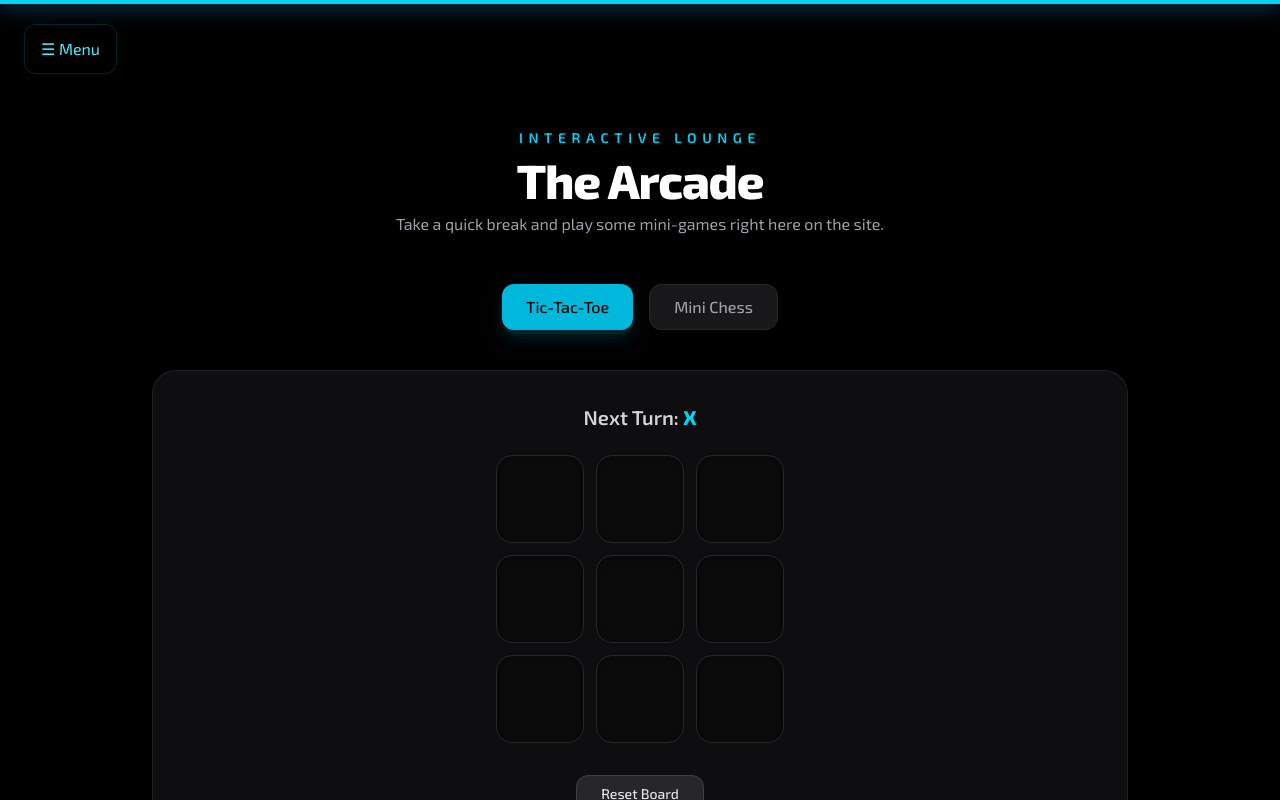
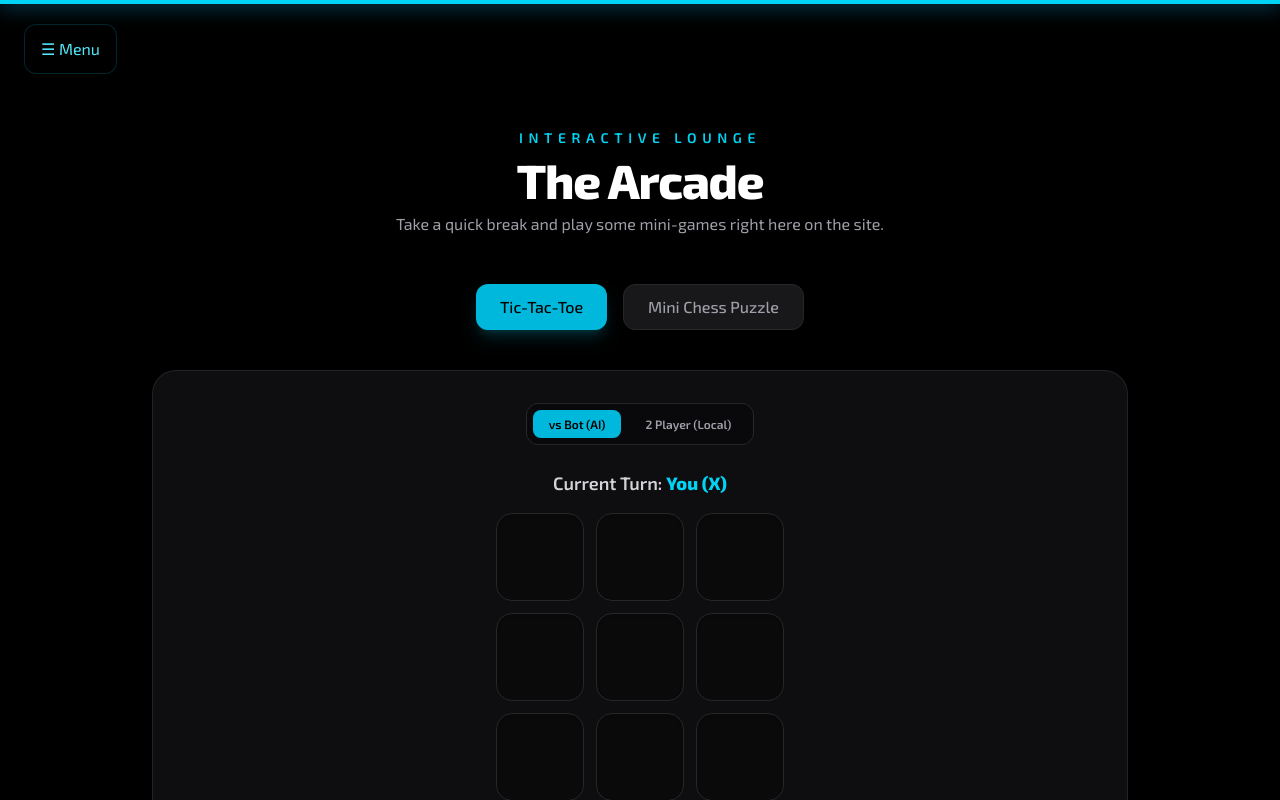
Before and after one commit to justanotheremail230-ux/Izumi-Gaming-Archive, a Next.js app: page /arcade in a window 1280 px wide. Shown: the top 800 px of the page. Built offline with nearby package versions, Linux system fonts and the light colour scheme.

Commit message:
Added Arcade Section

```diff
--- a/app/arcade/page.tsx
+++ b/app/arcade/page.tsx
@@ -1,8 +1,7 @@
 "use client";
 
-import { useState } from "react";
+import { useState, useEffect } from "react";
 import Navbar from "../components/Navbar";
-import FadeInSection from "../components/FadeInSection";
 
 export default function ArcadePage() {
   const [selectedGame, setSelectedGame] = useState<"tictactoe" | "chess">("tictactoe");
@@ -38,27 +37,26 @@ export default function ArcadePage() {
                 : "bg-zinc-900 text-zinc-400 hover:bg-zinc-800 hover:text-white border border-zinc-800"
             }`}
           >
-            Mini Chess
+            Mini Chess Puzzle
           </button>
         </div>
 
         {/* Game Container Area */}
-        <div className="bg-zinc-900/60 backdrop-blur-xl border border-zinc-800/80 rounded-3xl p-8 shadow-2xl min-h-[450px] flex flex-col items-center justify-center">
-          {selectedGame === "tictactoe" ? (
-            <TicTacToeGame />
-          ) : (
-            <ChessPlaceholder />
-          )}
+        <div className="bg-zinc-900/60 backdrop-blur-xl border border-zinc-800/80 rounded-3xl p-8 shadow-2xl min-h-[480px] flex flex-col items-center justify-center">
+          {selectedGame === "tictactoe" ? <TicTacToeGame /> : <MiniChessGame />}
         </div>
       </section>
     </main>
   );
 }
 
-// Simple Interactive Tic-Tac-Toe Component
+// ==========================================
+// TIC-TAC-TOE WITH PVP & VS AI MODES
+// ==========================================
 function TicTacToeGame() {
   const [board, setBoard] = useState(Array(9).fill(null));
   const [isXNext, setIsXNext] = useState(true);
+  const [gameMode, setGameMode] = useState<"pvp" | "ai">("ai");
 
   const calculateWinner = (squares: Array<string | null>) => {
     const lines = [
@@ -78,8 +76,29 @@ function TicTacToeGame() {
   const winner = calculateWinner(board);
   const isDraw = !winner && board.every((square) => square !== null);
 
+  useEffect(() => {
+    if (gameMode === "ai" && !isXNext && !winner && !isDraw) {
+      const timer = setTimeout(() => {
+        const emptyIndices = board
+          .map((val, idx) => (val === null ? idx : null))
+          .filter((val) => val !== null) as number[];
+
+        if (emptyIndices.length > 0) {
+          const randomIndex = emptyIndices[Math.floor(Math.random() * emptyIndices.length)];
+          const newBoard = board.slice();
+          newBoard[randomIndex] = "O";
+          setBoard(newBoard);
+          setIsXNext(true);
+        }
+      }, 400);
+      return () => clearTimeout(timer);
+    }
+  }, [isXNext, board, winner, isDraw, gameMode]);
+
   const handleClick = (index: number) => {
     if (board[index] || winner) return;
+    if (gameMode === "ai" && !isXNext) return;
+
     const newBoard = board.slice();
     newBoard[index] = isXNext ? "X" : "O";
     setBoard(newBoard);
@@ -93,13 +112,37 @@ function TicTacToeGame() {
 
   return (
     <div className="flex flex-col items-center">
-      <div className="mb-6 text-xl font-semibold">
+      <div className="flex gap-2 mb-6 bg-zinc-950 p-1.5 rounded-xl border border-zinc-800">
+        <button
+          onClick={() => { setGameMode("ai"); resetGame(); }}
+          className={`px-4 py-1.5 rounded-lg text-xs font-semibold transition-all ${
+            gameMode === "ai" ? "bg-cyan-500 text-black" : "text-zinc-400 hover:text-white"
+          }`}
+        >
+          vs Bot (AI)
+        </button>
+        <button
+          onClick={() => { setGameMode("pvp"); resetGame(); }}
+          className={`px-4 py-1.5 rounded-lg text-xs font-semibold transition-all ${
+            gameMode === "pvp" ? "bg-cyan-500 text-black" : "text-zinc-400 hover:text-white"
+          }`}
+        >
+          2 Player (Local)
+        </button>
+      </div>
+
+      <div className="mb-4 text-lg font-semibold">
         {winner ? (
-          <span className="text-green-400">Winner: {winner} 🎉</span>
+          <span className="text-green-400">Winner: {winner === "X" ? "You" : gameMode === "ai" ? "AI Bot" : "Player O"} 🎉</span>
         ) : isDraw ? (
           <span className="text-yellow-400">It's a Draw! 🤝</span>
         ) : (
-          <span className="text-zinc-300">Next Turn: <strong className="text-cyan-400">{isXNext ? "X" : "O"}</strong></span>
+          <span className="text-zinc-300">
+            Current Turn:{" "}
+            <strong className="text-cyan-400">
+              {isXNext ? "You (X)" : gameMode === "ai" ? "AI Bot (O)..." : "Player O"}
+            </strong>
+          </span>
         )}
       </div>
 
@@ -119,7 +162,7 @@ function TicTacToeGame() {
 
       <button
         onClick={resetGame}
-        className="mt-8 px-6 py-2 bg-zinc-800 hover:bg-zinc-700 text-zinc-200 font-medium rounded-xl transition-all border border-zinc-700 text-sm"
+        className="mt-6 px-6 py-2 bg-zinc-800 hover:bg-zinc-700 text-zinc-200 font-medium rounded-xl transition-all border border-zinc-700 text-sm"
       >
         Reset Board
       </button>
@@ -127,15 +170,88 @@ function TicTacToeGame() {
   );
 }
 
-// Chess Placeholder (or you can integrate a lightweight chess package)
-function ChessPlaceholder() {
+// ==========================================
+// MINI CHESS MINI-GAME / PUZZLE MODULE
+// ==========================================
+function MiniChessGame() {
+  const [message, setMessage] = useState("Select a White piece to move.");
+  const [selectedPiece, setSelectedPiece] = useState<number | null>(null);
+
+  const [pieces, setPieces] = useState<Array<{ type: string; player: "white" | "black" } | null>>([
+    { type: "R", player: "black" }, { type: "K", player: "black" }, { type: "R", player: "black" }, null,
+    null, null, null, null,
+    null, null, null, null,
+    { type: "R", player: "white" }, { type: "K", player: "white" }, { type: "R", player: "white" }, null,
+  ]);
+
+  const handleSquareClick = (index: number) => {
+    const piece = pieces[index];
+    if (selectedPiece === null) {
+      if (piece && piece.player === "white") {
+        setSelectedPiece(index);
+        setMessage(`Selected ${piece.type}. Choose target square.`);
+      }
+    } else {
+      const newPieces = [...pieces];
+      newPieces[index] = newPieces[selectedPiece];
+      newPieces[selectedPiece] = null;
+      setPieces(newPieces);
+      setSelectedPiece(null);
+      setMessage("AI Bot is thinking...");
+
+      setTimeout(() => {
+        setMessage("Your turn! Move White pieces.");
+      }, 600);
+    }
+  };
+
+  const resetChess = () => {
+    setPieces([
+      { type: "R", player: "black" }, { type: "K", player: "black" }, { type: "R", player: "black" }, null,
+      null, null, null, null,
+      null, null, null, null,
+      { type: "R", player: "white" }, { type: "K", player: "white" }, { type: "R", player: "white" }, null,
+    ]);
+    setSelectedPiece(null);
+    setMessage("Game reset. Select a White piece.");
+  };
+
   return (
-    <div className="text-center px-4">
-      <div className="text-5xl mb-4">♟️</div>
-      <h3 className="text-xl font-bold text-white mb-2">Chess Arena</h3>
-      <p className="text-zinc-400 max-w-md mx-auto text-sm">
-        Chess integration can be powered using lightweight packages like <code className="text-cyan-400 bg-zinc-950 px-2 py-0.5 rounded">react-chessboard</code> for a fully functional player vs AI board!
-      </p>
+    <div className="flex flex-col items-center">
+      <div className="mb-4 text-center">
+        <h3 className="text-lg font-bold text-cyan-400">Mini Tactical Chess vs AI</h3>
+        <p className="text-zinc-400 text-xs mt-1">{message}</p>
+      </div>
+
+      <div className="grid grid-cols-4 gap-2 w-72 h-72 bg-zinc-950 p-3 rounded-2xl border border-zinc-800">
+        {pieces.map((piece, index) => {
+          const isSelected = selectedPiece === index;
+          const isDarkSquare = (Math.floor(index / 4) + (index % 4)) % 2 === 1;
+
+          return (
+            <button
+              key={index}
+              onClick={() => handleSquareClick(index)}
+              className={`w-full h-full rounded-xl flex items-center justify-center text-2xl font-bold transition-all ${
+                isDarkSquare ? "bg-zinc-900" : "bg-zinc-800/60"
+              } ${isSelected ? "ring-2 ring-cyan-400 bg-cyan-950/40" : "hover:bg-zinc-700/50"}`}
+            >
+              {piece && (
+                <span className={piece.player === "white" ? "text-cyan-300 drop-shadow" : "text-rose-400 drop-shadow"}>
+                  {piece.type === "R" ? "♖" : "♔"}
+                </span>
+              )}
+            </button>
+          );
+        })}
+      </div>
+
+      <button
+        onClick={resetChess}
+        className="mt-6 px-6 py-2 bg-zinc-800 hover:bg-zinc-700 text-zinc-200 font-medium rounded-xl transition-all border border-zinc-700 text-sm"
+      >
+        Restart Board
+      </button>
     </div>
   );
 }
```
